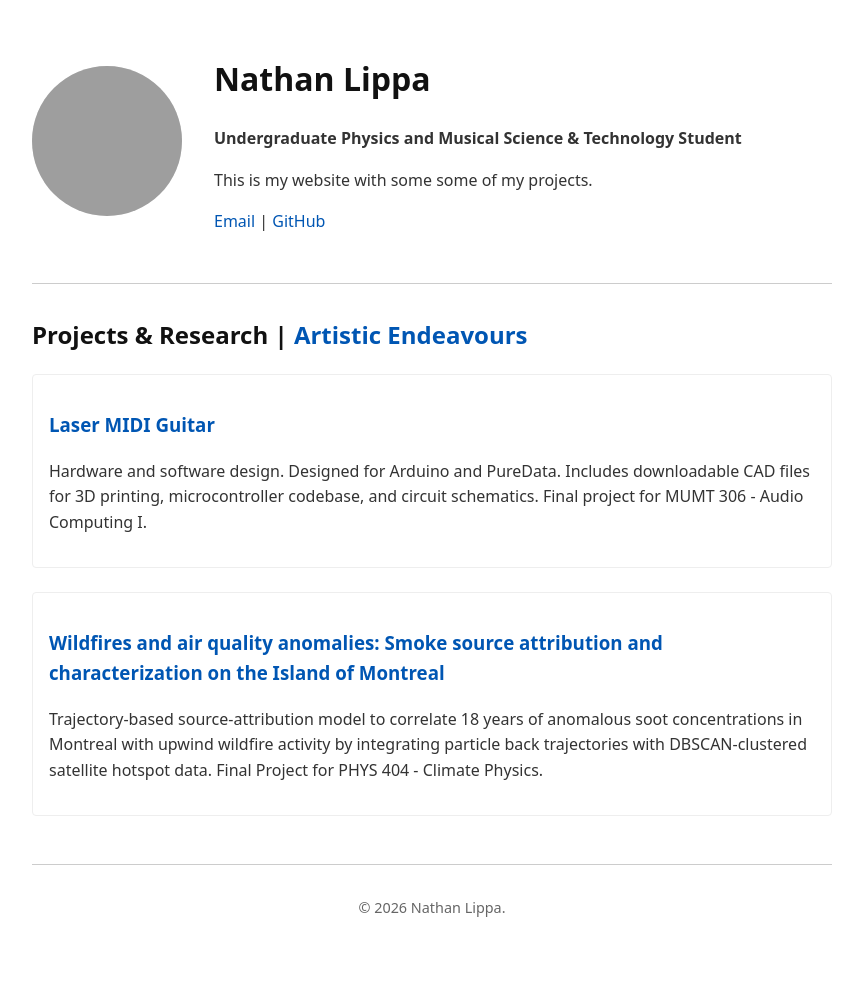
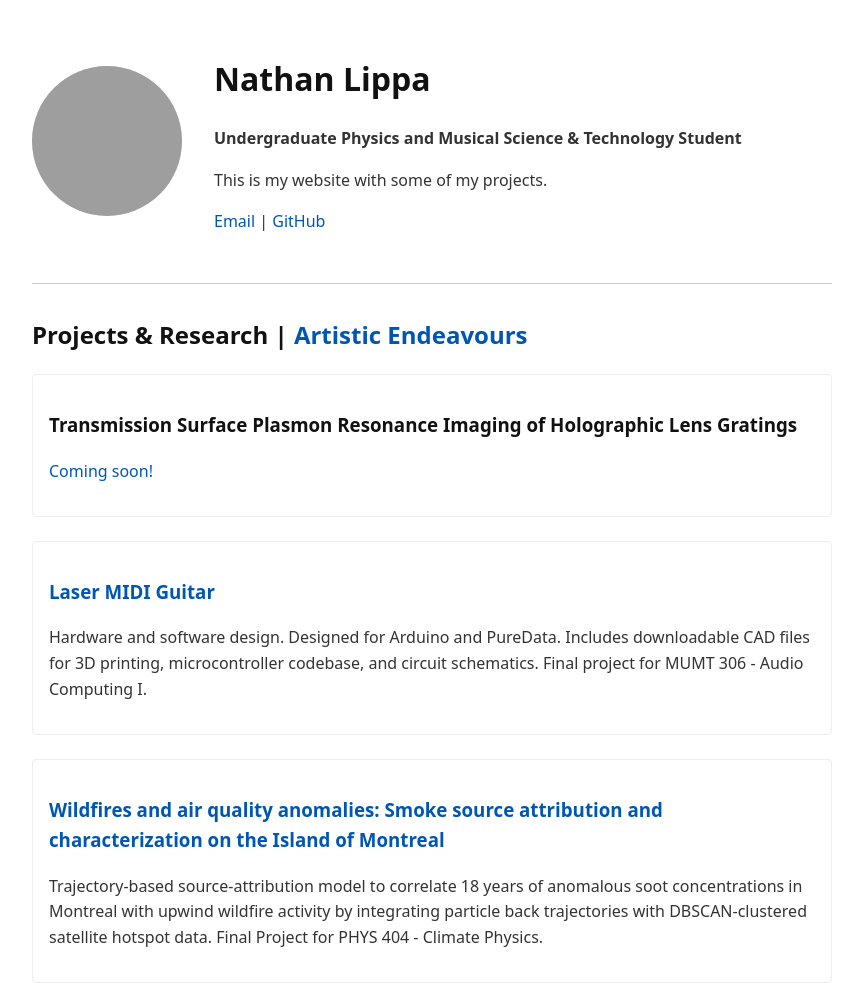
Before and after one commit to Nathan-Lippa/Nathan-Lippa.github.io, a plain HTML site: page index.html in a window 1280 px wide. Shown: the top 986 px of the page, without its empty margins (208-1071 px from the left). Before the commit the page ends 965 px from the top, so only its background shows below. Drawn offline with Linux system fonts and the light colour scheme; grey boxes are pictures that could not be loaded.

Commit message:
Update index.html
Typo fixes

```diff
--- a/index.html
+++ b/index.html
@@ -53,7 +53,7 @@
         <div>
             <h1>Nathan Lippa</h1>
             <p><strong>Undergraduate Physics and Musical Science & Technology Student</strong></p>
-            <p>This is my website with some some of my projects.</p>
+            <p>This is my website with some of my projects.</p>
             <p>
                 <a href="mailto:nathan.lippa@mail.mcgill.ca">Email</a> |
                 <a href="https://github.com/Nathan-Lippa">GitHub</a>
@@ -64,6 +64,11 @@
     <main>
         <section id="projects">
             <h2>Projects & Research | <a href="artistic-endeavours.html">Artistic Endeavours</h2>
+
+            <div class="project">
+                <h3>Transmission Surface Plasmon Resonance Imaging of Holographic Lens Gratings</h3>
+                <p>Coming soon!</p>
+            </div>
 
             <div class="project">
                 <h3><a href="projects/laser-midi-guitar.html">Laser MIDI Guitar</a></h3>
```
